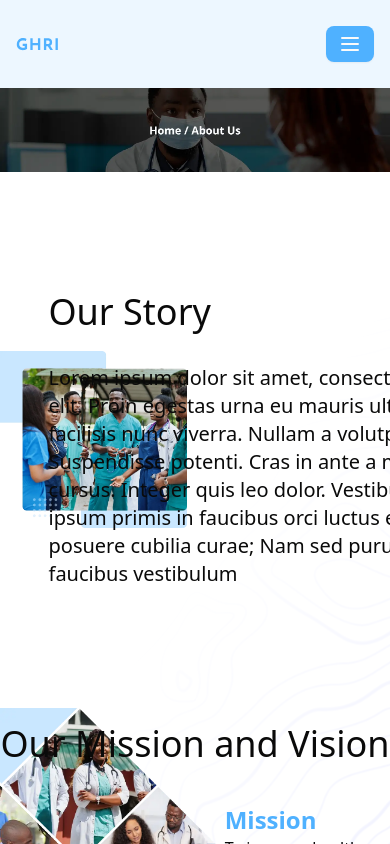
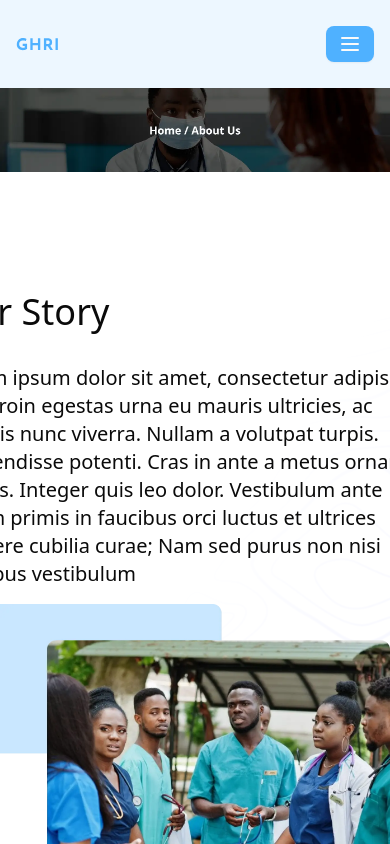
Before and after one commit to Shadrack04/ghri-website, a Next.js app: page /about in a window 390 px wide. Shown: the top 844 px of the page. Built offline with nearby package versions, Linux system fonts and the light colour scheme.

Commit message:
stact the the our story section on the about page

```diff
--- a/components/about/our-story.tsx
+++ b/components/about/our-story.tsx
@@ -4,9 +4,9 @@ import React from "react";
 
 export default function OurStory() {
   return (
-    <div className=" my-30 grid grid-cols-2 place-items-center gap-4">
-      <Image src={images.ourStoryImage} alt="" />
-      <div className=" flex flex-col gap-8">
+    <div className=" my-30 grid grid-cols-1 md:grid-cols-2 place-items-center gap-4">
+      <Image src={images.ourStoryImage} alt="" className=" order-2" />
+      <div className=" order-1 flex flex-col gap-8">
         <h2 className=" text-4xl text-foreground">Our Story</h2>
         <p className=" w-[31rem] text-xl">
           Lorem ipsum dolor sit amet, consectetur adipiscing elit. Proin egestas
--- a/components/side-bar.tsx
+++ b/components/side-bar.tsx
@@ -46,7 +46,7 @@ export function SideBar() {
           </Link>
 
           <Link
-            href="/"
+            href="/about"
             onClick={handleLinkClick}
             className=" text-[100%] font-bold"
           >
```
